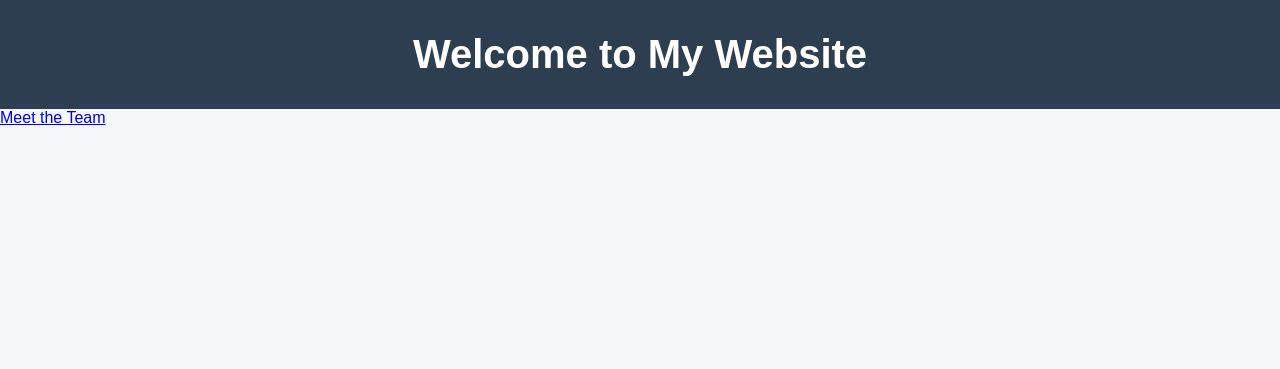
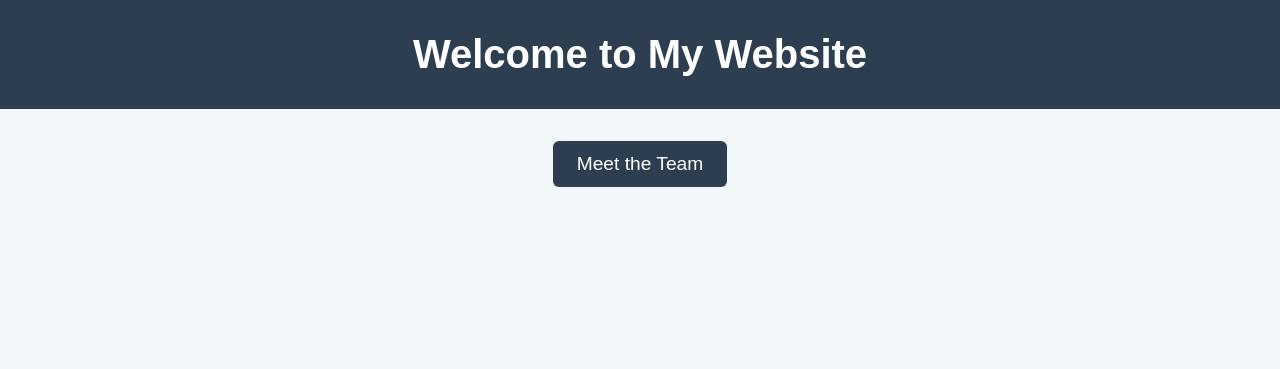
Before and after one commit to SMuzammil2508/Test, a Flask app: page / in a window 1280 px wide. Shown: the top 369 px of the page. Run offline with Flask 3, Linux system fonts and the light colour scheme.

Commit message:
added css for button

```diff
--- a/static/style.css
+++ b/static/style.css
@@ -66,3 +66,23 @@ header h1 {
     font-size: 1rem;
     color: #777;
 }
+
+.button-container {
+    text-align: center;
+    margin-top: 2rem;
+}
+
+.btn {
+    display: inline-block;
+    padding: 12px 24px;
+    background-color: #2c3e50;
+    color: white;
+    text-decoration: none;
+    border-radius: 6px;
+    font-size: 1.2rem;
+    transition: background-color 0.3s ease;
+}
+
+.btn:hover {
+    background-color: #34495e;
+}
```
